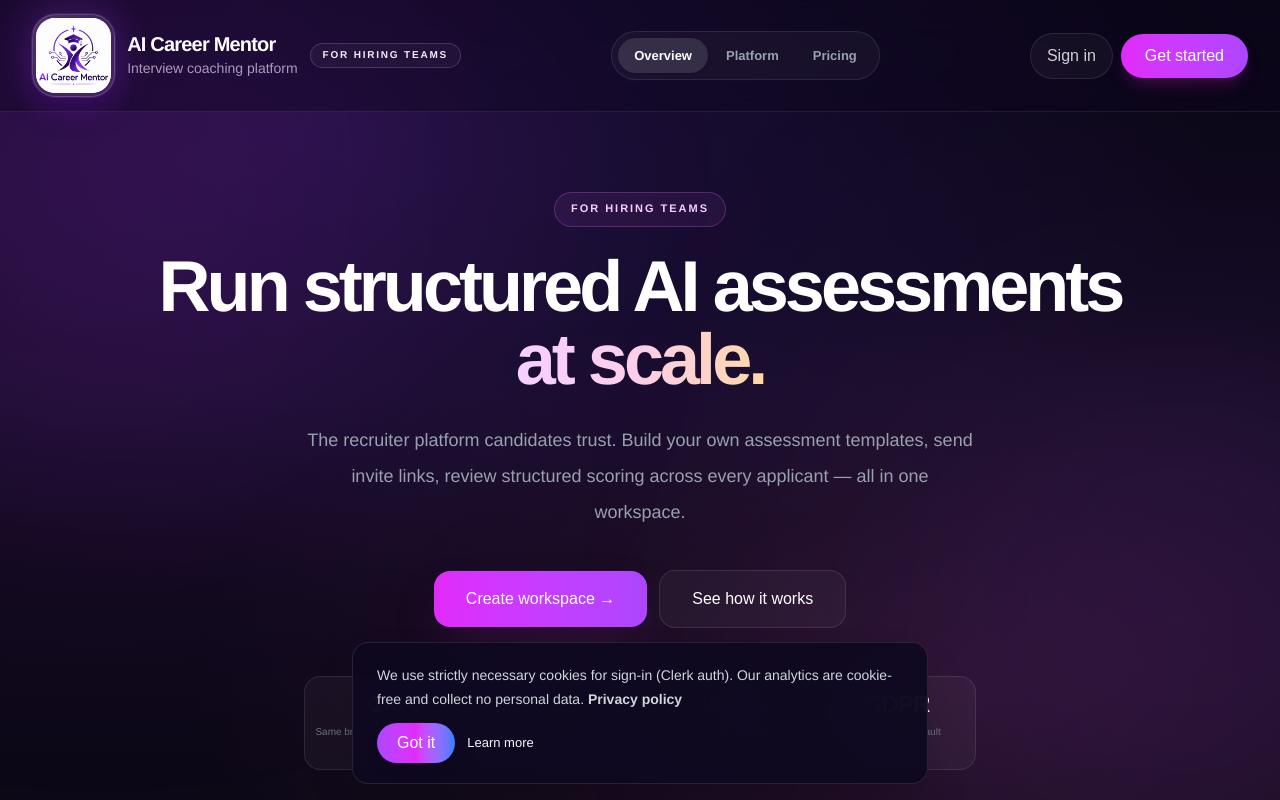
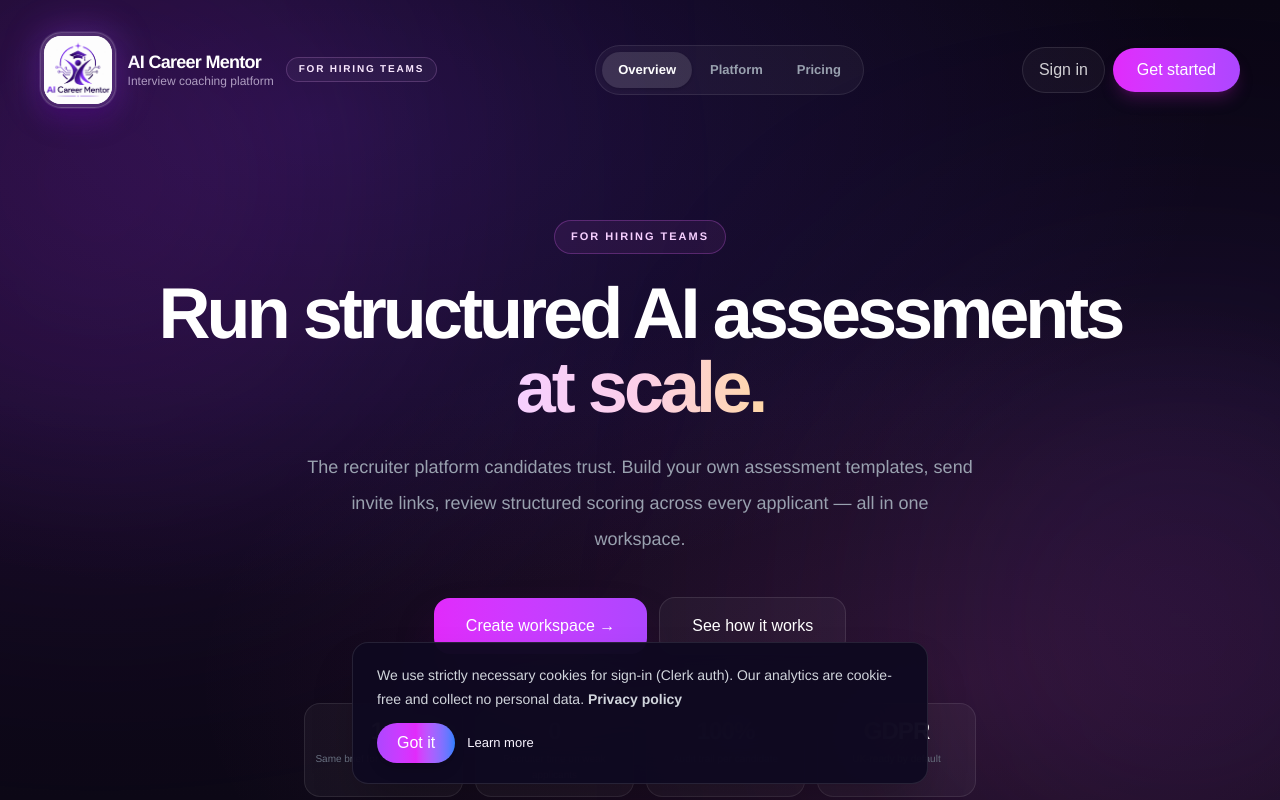
Before and after one commit to kumarrak1k/aim-mvp, a Next.js app: page /for-business in a window 1280 px wide. Shown: the top 800 px of the page. Built offline with nearby package versions, Linux system fonts and the light colour scheme.

Commit message:
Match header spacing and transparency across all marketing shells

```diff
--- a/app/components/marketing/AudienceShell.tsx
+++ b/app/components/marketing/AudienceShell.tsx
@@ -112,14 +112,14 @@ export function AudienceShell({
       </div>
 
       {/* Header */}
-      <header className="sticky top-0 z-50 border-b border-white/[0.08] bg-[#0d0520]/40 backdrop-blur-xl">
-        <div className="mx-auto flex w-full max-w-7xl items-center gap-3 px-4 py-3 sm:px-6 lg:gap-6 lg:px-8 lg:py-3.5">
+      <header className="relative z-50">
+        <div className="mx-auto flex w-full max-w-7xl items-center gap-3 px-4 py-6 sm:px-6 sm:py-8 lg:gap-6 lg:px-10">
           {/* Logo + audience badge */}
           <Link
             href={audience === "candidate" ? "/for-candidates" : "/for-business"}
             className="flex shrink-0 items-center gap-3"
           >
-            <SiteLogo href="" size="lg" showText />
+            <SiteLogo href="" size="md" showText />
             <span
               className={`hidden rounded-full border px-3 py-1 text-[10px] font-black uppercase tracking-[0.18em] sm:inline-block ${theme.accentBorder} bg-white/[0.04] ${theme.accentTextStrong}`}
             >
--- a/app/components/marketing/PublicShell.tsx
+++ b/app/components/marketing/PublicShell.tsx
@@ -37,7 +37,7 @@ export function PublicShell({ children, currentPath }: PublicShellProps) {
 
       {/* ── Header ── */}
       <header className="relative z-50">
-        <div className="mx-auto flex w-full max-w-7xl items-center gap-4 px-4 py-5 sm:px-6 sm:py-6 lg:gap-6 lg:px-10">
+        <div className="mx-auto flex w-full max-w-7xl items-center gap-4 px-4 py-6 sm:px-6 sm:py-8 lg:gap-6 lg:px-10">
           {/* Logo */}
           <SiteLogo href="/" size="md" showText />
 
```
